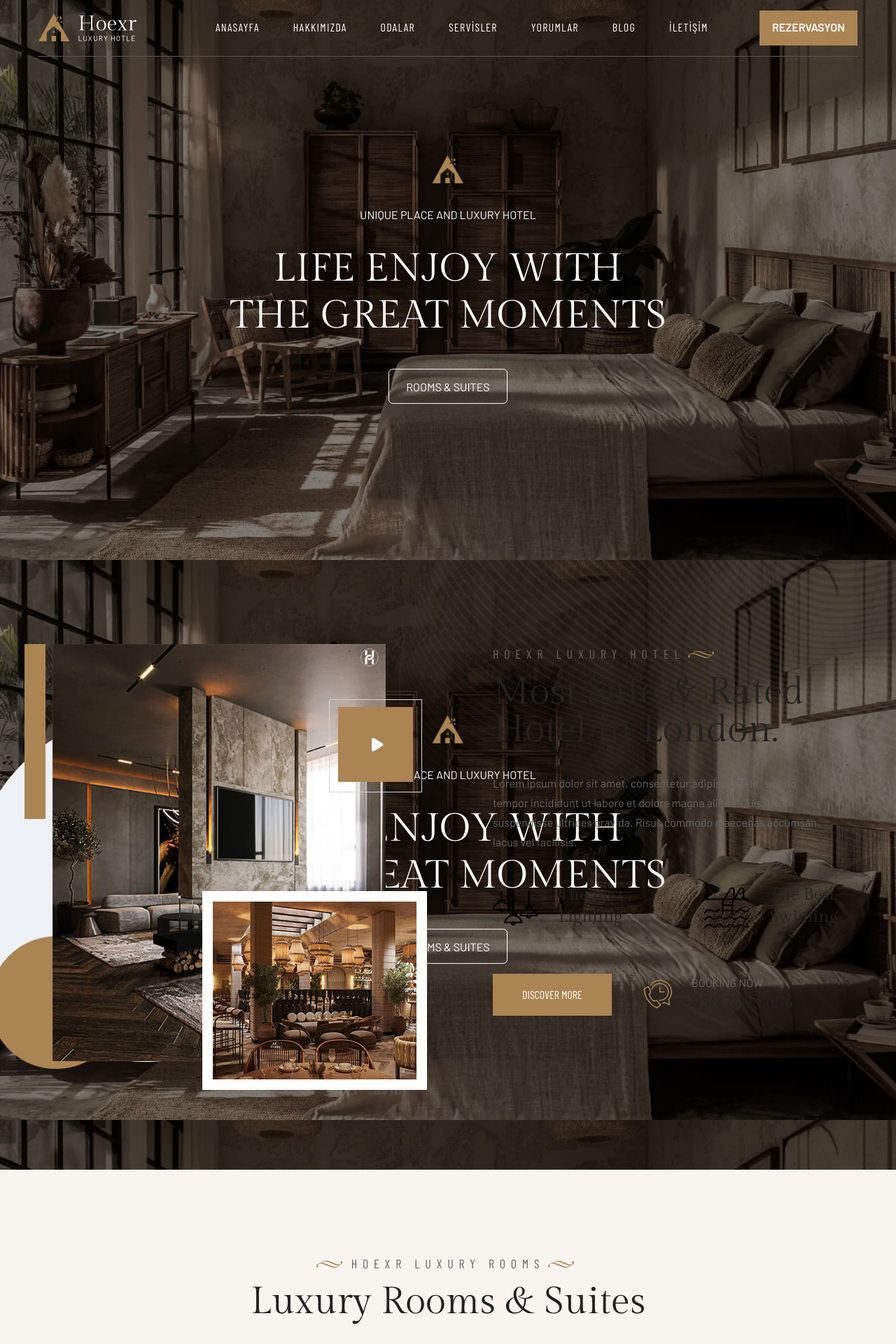
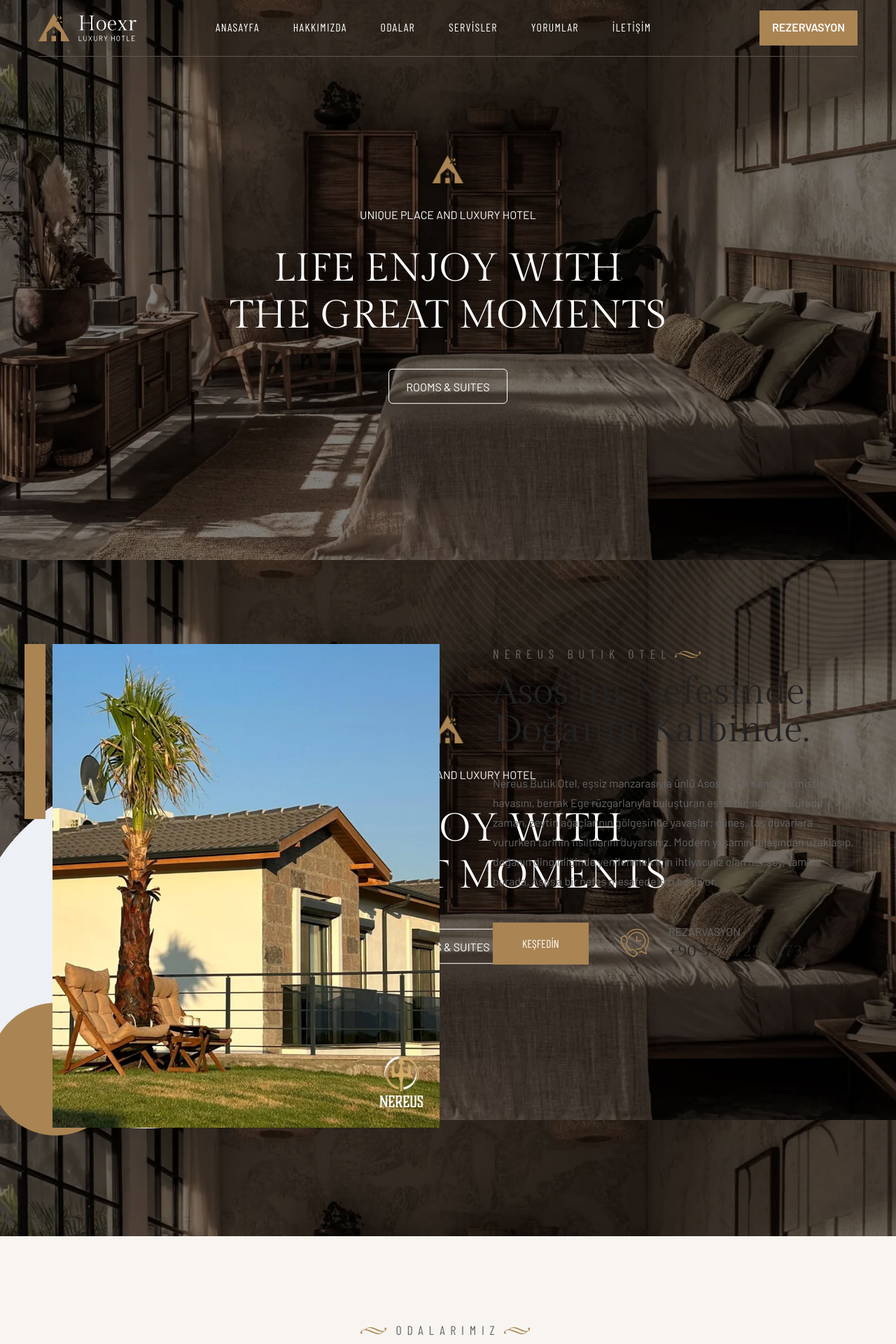
Before and after one commit to oktaykarabina/NereusMotel, a PHP site: page / in a window 1280 px wide. Shown: the top 1920 px of the page at 70% size. Run offline with PHP 8.4, Linux system fonts and the light colour scheme; some libraries are stand-ins or nearby versions; some web fonts are replaced.

Commit message:
feat(general): * İlk faz için kullanılmayacak alanlar kaldırıldı. * Müşteri tarafından istenilmediği belirtilen alanlar kaldırıldı. * "Navigation" için "visible" özelliği getirildi. * "Hakkında" sayfası için metin ve fotoğraf eklendi.

```diff
--- a/config/navigation.php
+++ b/config/navigation.php
@@ -4,31 +4,38 @@ return [
         [
             'url' => '#home',
             'title' => 'ANASAYFA',
+            'visible' => true,
             'class' => 'current'
         ],
         [
             'url' => '#about',
             'title' => 'HAKKIMIZDA',
+            'visible' => true,
         ],
         [
             'url' => '#room',
             'title' => 'ODALAR',
+            'visible' => true,
         ],
         [
             'url' => '#services',
             'title' => 'SERVİSLER',
+            'visible' => true,
         ],
         [
             'url' => '#testimonial',
             'title' => 'YORUMLAR',
+            'visible' => true,
         ],
         [
             'url' => '#news',
             'title' => 'BLOG',
+            'visible' => false,
         ],
         [
             'url' => '#contact',
             'title' => 'İLETİŞİM',
+            'visible' => true,
         ]
     ]
 ];
--- a/inc/about.php
+++ b/inc/about.php
@@ -5,11 +5,13 @@
         <div class="content-column col-xl-6 col-lg-6 order-lg-2 wow fadeInRight" data-wow-delay="600ms">
           <div class="inner-column">
             <div class="sec-title">
-              <span class="sub-title">Hoexr Luxury Hotel</span>
-              <h2>Most Safe & Rated <br>Hotel in London.</h2>
-              <div class="text">Lorem ipsum dolor sit amet, consectetur adipiscing elit, sed do <br>tempor incididunt ut labore et dolore magna aliqua. Quis ipsum <br>suspendisse ultrices gravida. Risus commodo maecenas accumsan<br> lacus vel facilisis.</div>
+              <span class="sub-title">Nereus Butik Otel</span>
+              <h2>Asos’un Nefesinde,<br>Doğanın Kalbinde.</h2>
+              <div class="text">
+                Nereus Butik Otel, eşsiz manzarasıyla ünlü Asos Antik Kenti’nin mistik havasını, berrak Ege rüzgarlarıyla buluşturan eşsiz bir sığınak. Burada zaman, zeytin ağaçlarının gölgesinde yavaşlar; güneş, taş duvarlara vururken tarihin fısıltılarını duyarsınız. Modern yaşamın telaşından uzaklaşıp, doğanın dinginliğinde yenilenmek için ihtiyacınız olan her şey, tam da burada, Asos’a bir nefes mesafede sizi bekliyor.
+              </div>
             </div>
-            <div class="outer-box">
+            <!-- <div class="outer-box">
               <div class="info-block">
                 <div class="inner">
                   <div class="icon-box"><i class="flaticon-light"></i></div>
@@ -22,13 +24,13 @@
                   <h4 class="title">The Best <br>Swiming</h4>
                 </div>
               </div>
-            </div>
+            </div> -->
             <div class="btn-box">
-              <a href="page-about.html" class="theme-btn btn-style-one"><span class="btn-title">Discover More</span></a>
+              <a href="page-about.html" class="theme-btn btn-style-one"><span class="btn-title">KEŞFEDİN</span></a>
               <div class="contact-info">
                 <div class="icon-box"><i class="flaticon-customer-service"></i></div>
-                <span>Booking Now</span>
-                <h4 class="title">956 220 6666</h4>
+                <span>Rezarvasyon</span>
+                <h4 class="title">+90 532 723 0273</h4>
               </div>
             </div>
           </div>
@@ -37,16 +39,16 @@
         <!-- Image Column -->
         <div class="image-column col-xl-6 col-lg-6">
           <div class="inner-column wow fadeInLeft">
-            <figure class="image-1 overlay-anim wow fadeInUp"><img src="images/resource/about1-1.jpg" alt=""></figure>
-            <figure class="image-2 overlay-anim wow fadeInLeft"><img src="images/resource/about1-2.jpg" alt=""></figure>
+            <figure class="image-1 overlay-anim wow fadeInUp"><img src="images/dis_gorunum.png" alt=""></figure>
+            <!-- <figure class="image-2 overlay-anim wow fadeInLeft"><img src="images/resource/havuz_thumnail.png" alt=""></figure> -->
             <figure class="image-4 overlay-anim wow fadeInLeft"><img src="images/resource/icon-1.png" alt=""></figure>
             <figure class="image-5 bounce-y overlay-anim wow fadeInLeft"><img src="images/resource/icon-6.png" alt=""></figure>
-            <div class="btn-box">
+            <!-- <div class="btn-box">
               <a href="https://www.youtube.com/watch?v=Fvae8nxzVz4" class="play-now-two" data-fancybox="gallery" data-caption="">
                 <i class="icon fa fa-play" aria-hidden="true"></i>
                 <span class="ripple"></span>
               </a>
-            </div>
+            </div> -->
           </div>
         </div>
       </div>
--- a/inc/footer.php
+++ b/inc/footer.php
@@ -1,3 +1,14 @@
+<?php
+
+$nav_config = include __DIR__ . '/../config/navigation.php';
+$all_nav_items = $nav_config['nav_items'];
+
+$nav_items = array_filter($all_nav_items, function($item) {
+    return isset($item['visible']) && $item['visible'] === true;
+});
+
+?>
+
 <footer class="main-footer footer-style-one">
     <!-- Widgets Section -->
     <div class="widgets-section">
@@ -24,12 +35,15 @@
               <h4 class="widget-title">Services Links</h4>
               <div class="widget-content">
                 <ul class="user-links">
-                  <li><a href="#"><i class="fa-solid fa-crosshairs"></i>Home</a></li>
-                  <li><a href="#"><i class="fa-solid fa-crosshairs"></i>Rooms & Suites</a></li>
-                  <li><a href="#"><i class="fa-solid fa-crosshairs"></i>Restaurant</a></li>
-                  <li><a href="#"><i class="fa-solid fa-crosshairs"></i>Spa & Wellness</a></li>
-                  <li><a href="#"><i class="fa-solid fa-crosshairs"></i>About Hotel</a></li>
-                  <li><a href="#"><i class="fa-solid fa-crosshairs"></i>Contact</a></li>
+                  <?php
+                    foreach($nav_items as $item):
+                  ?>
+                  <li>
+                    <a href="<?= $item['url'] ?>">
+                        <?= $item['title'] ?>
+                    </a>
+                  </li>
+                  <?php endforeach; ?>
                 </ul>
               </div>
             </div>
@@ -42,17 +56,26 @@
                 <!-- Recent Post -->
                 <article class="recent-post">
                   <div class="inner">
-                    <div class="post-info"><i class="fas fa-phone"></i> 1800-121-3637</div>
-                    <div class="post-info">+91-7052-101-786</div>
-                    <div class="post-info"><i class="fa fa-envelope"></i> info@example.com</div>
-                    <div class="post-info"><i class="fas fa-location"></i> 1247/Plot No. 39, 15th Phase, <br>United States of America</div>
+                    <div class="post-info">
+                      <i class="fas fa-phone"></i>
+                      +90 532 723 02 73
+                    </div>
+                    <!-- <div class="post-info">+91-7052-101-786</div> -->
+                    <div class="post-info">
+                      <i class="fa fa-envelope"></i>
+                      info@nereus.com
+                    </div> <!-- TODO: Domain sonrası güncellenecek. -->
+                    <div class="post-info">
+                      <i class="fas fa-location"></i>
+                      Yörükler Evi, 17862 Balabanlı/Ayvacık/Çanakkale
+                    </div>
                   </div>
                 </article>
               </div>
             </div>
           </div>
           <!-- footer column -->
-          <div class="footer-column col-lg-3 col-sm-6">
+          <!-- <div class="footer-column col-lg-3 col-sm-6">
             <div class="footer-widget news-widget wow fadeInLeft" data-wow-delay="400ms">
               <h4 class="widget-title">Newsletter</h4>
               <div class="text">Lorem ipsum dolor sit amet consectetur Augue id fermentum</div>
@@ -66,7 +89,7 @@
               </div>
               <div class="text"><i class="fa-regular fa-circle-check"></i>I agree to all terms and policies</div>
             </div>
-          </div>
+          </div> -->
         </div>
       </div>
     </div>
@@ -74,7 +97,7 @@
     <div class="footer-bottom wow slideInUp">
       <div class="auto-container">
         <div class="inner-container">
-          <div class="copyright-text">© Copyrights reserved by kodesolution.</div>.</div>
+          <!-- <div class="copyright-text">© Copyrights reserved by kodesolution.</div>.</div> -->
           <div class="scroll-to-top scroll-to-target" data-target="html"><span class="fa fa-arrow-up"></span></div>
         </div>
       </div>
--- a/inc/header.php
+++ b/inc/header.php
@@ -3,7 +3,11 @@
       <!-- Main box -->
       <div class="main-box">
         <div class="logo-box">
-          <div class="logo"><a href="index.html"><img src="images/logo-v4-black.png" alt="" title="Tronis"></a></div>
+          <div class="logo">
+            <a href="index.html">
+              <img src="images/logo-v4-black.png" alt="" title="Tronis">
+            </a>
+          </div>
         </div>
 
         <!--Nav Box-->
--- a/inc/navigation.php
+++ b/inc/navigation.php
@@ -1,7 +1,12 @@
 <?php
 
 $nav_config = include __DIR__ . '/../config/navigation.php';
-$nav_items = $nav_config['nav_items'];
+$all_nav_items = $nav_config['nav_items'];
+
+$nav_items = array_filter($all_nav_items, function($item) {
+    return isset($item['visible']) && $item['visible'] === true;
+});
+
 $current_page = $_GET['page'] ?? 'home';
 
 ?>
--- a/inc/room.php
+++ b/inc/room.php
@@ -1,7 +1,7 @@
 <section id="room" class="rooms-section pb-100">
     <div class="auto-container">
       <div class="sec-title text-center wow fadeInUp">
-        <span class="sub-title">Hoexr Luxury Rooms</span>
+        <span class="sub-title">ODALARIMIZ</span>
         <h2>Luxury Rooms & Suites</h2>
       </div>
       <div class="row">
--- a/inc/services.php
+++ b/inc/services.php
@@ -1,8 +1,8 @@
 <section id="services" class="service-section">
     <div class="auto-container">
       <div class="sec-title text-center wow slideInUp">
-        <span class="sub-title">Hoexr SERVICES</span>
-        <h2>Hotel Facilities</h2>
+        <span class="sub-title">SERVİSLERİMİZ</span>
+        <h2>Otel Olanakları</h2>
       </div>
       <div class="row">
         <!-- service-block -->
--- a/inc/testimonal.php
+++ b/inc/testimonal.php
@@ -6,8 +6,8 @@
         <div class="testimonial-column col-lg-8 col-md-12">
           <div class="inner-column">
             <div class="sec-title light wow fadeInUp">
-              <span class="sub-title">What says for customer</span>
-              <h2> What Client's Say?</h2>
+              <span class="sub-title">Misafir Yorumları</span>
+              <h2>Misafirlerimiz neler söylüyor?</h2>
             </div>
             <div class="testimonial-slider wow fadeInUp">
               <div class="testimonial-slide">
--- a/index.php
+++ b/index.php
@@ -53,7 +53,7 @@
   <!-- End service-section -->
 
   <!-- video-section -->
-  <section class="video-section">
+  <!-- <section class="video-section">
     <div class="bg bg-image" style="background-image: url(images/background/1.jpg);"></div>
     <div class="auto-container">
       <div class="row">
@@ -75,7 +75,7 @@
         </div>
       </div>
     </div>
-  </section>
+  </section> -->
   <!-- End video section -->
 
   <!-- feature-section -->
@@ -104,13 +104,13 @@
 
   <!-- news-section -->
   <?php
-    include 'inc/blog.php';
+    //include 'inc/blog.php'; // TODO: Blog aşamasına geçildiğinde geliştirilecek.
   ?>
   <!-- End news section -->
 
   <!-- BOOKING SECTION -->
   <?php
-    include 'inc/contact.php';
+    //include 'inc/contact.php';
   ?>
   <!-- BOOKING SECTION END -->
 
```
Also changed, not shown: images/background/manzara.png (added), images/dis_gorunum.png (added), images/havuz.png (added).
